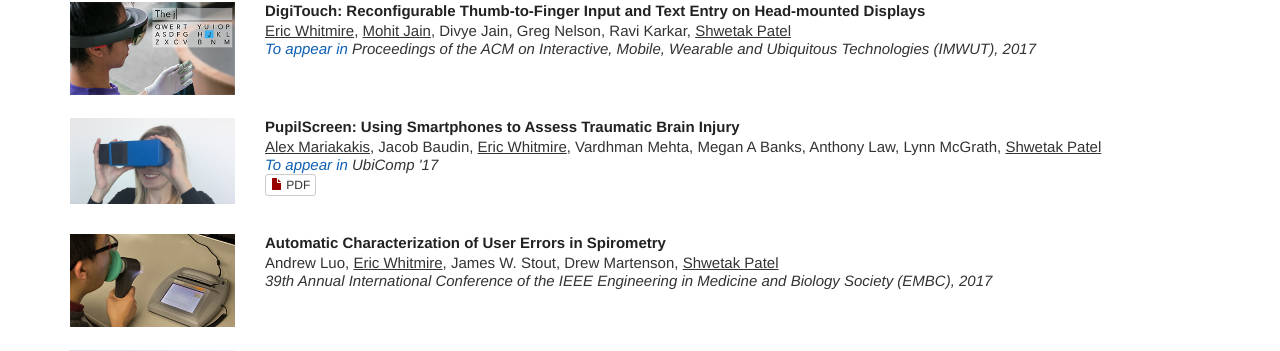
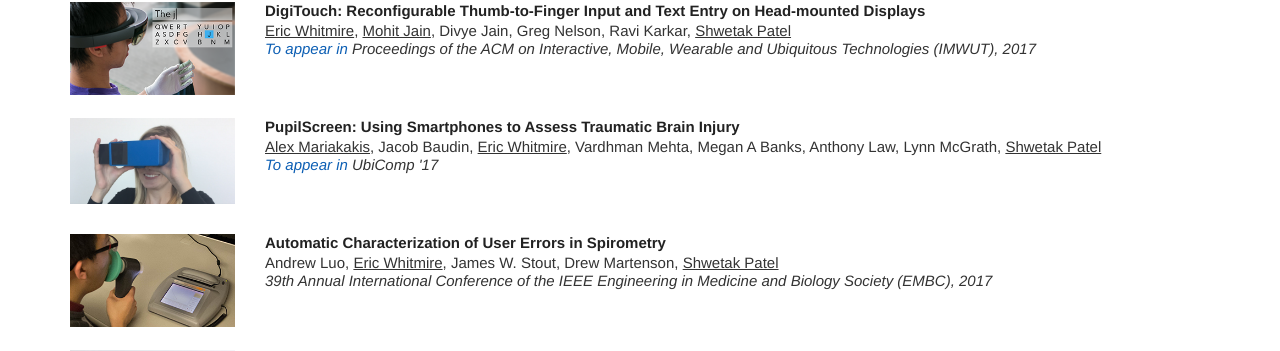
Before and after one commit to ubicomplab/ubicomplab.github.io, a Jekyll site: the page built from publications/index.html, in a window 1280 px wide and 900 px high, scrolled down 589 px. Shown: the part 82-433 px from the top of the window. Built offline with Jekyll 4.4.1, drawn with Linux system fonts in a browser that asks for light colours; some web fonts are replaced.

Commit message:
don't show details until pub date, fixes #25

```diff
--- a/_layouts/publication.html
+++ b/_layouts/publication.html
@@ -6,6 +6,7 @@
   <h1>{{ page.title }}</h1>
   <span class="author_list">{% include author_list.html authors=page.authors %}</span>
     <section>
+    {% if page.date <= site.time %}
     <div class="materials">
       {% if page.pdf %}<a href="{{ site.baseurl }}{{ page.pdf }}" class="btn btn-default btn-xs" aria-label="Download PDF">
         <span class="glyphicon glyphicon-file" aria-hidden="true"></span> PDF
@@ -55,6 +56,7 @@
       </div><!-- /.modal-dialog -->
     </div><!-- /.modal -->
 
+  {% endif %}
 
   </section>
   <section>
--- a/publications/index.html
+++ b/publications/index.html
@@ -47,6 +47,7 @@
 
     <p><span class="authors">{% include author_list.html authors=pub.authors %}</span><br />
       <i>{% if pub.date > site.time %}<span class="to-appear">To appear in </span>{% endif %}{{ pub.conference }}</i>{% if pub.award %}, <span class="award">{{ pub.award }}</span>{% endif %}<br/>
+      {% if pub.date <= site.time %}
         {% if pub.pdf %}<a href="{{ site.url }}{{ pub.pdf }}" class="btn btn-default btn-xs" aria-label="Download PDF">
           <span class="glyphicon glyphicon-file" aria-hidden="true"></span> PDF
         </a>{% endif %}
@@ -59,6 +60,7 @@
         {% if pub.bibtex %}<button type="button" class="btn btn-default btn-xs" aria-label="BibTeX" data-toggle="modal" data-target="#{{pub.title | slugify}}_bibtex">
           <span class="glyphicon glyphicon-book" aria-hidden="true"></span> BibTeX
         </button>{% endif %}
+      {% endif %}
     </p>
   </div>
 
```
Lines whose indentation alone changed are shown as unchanged.
